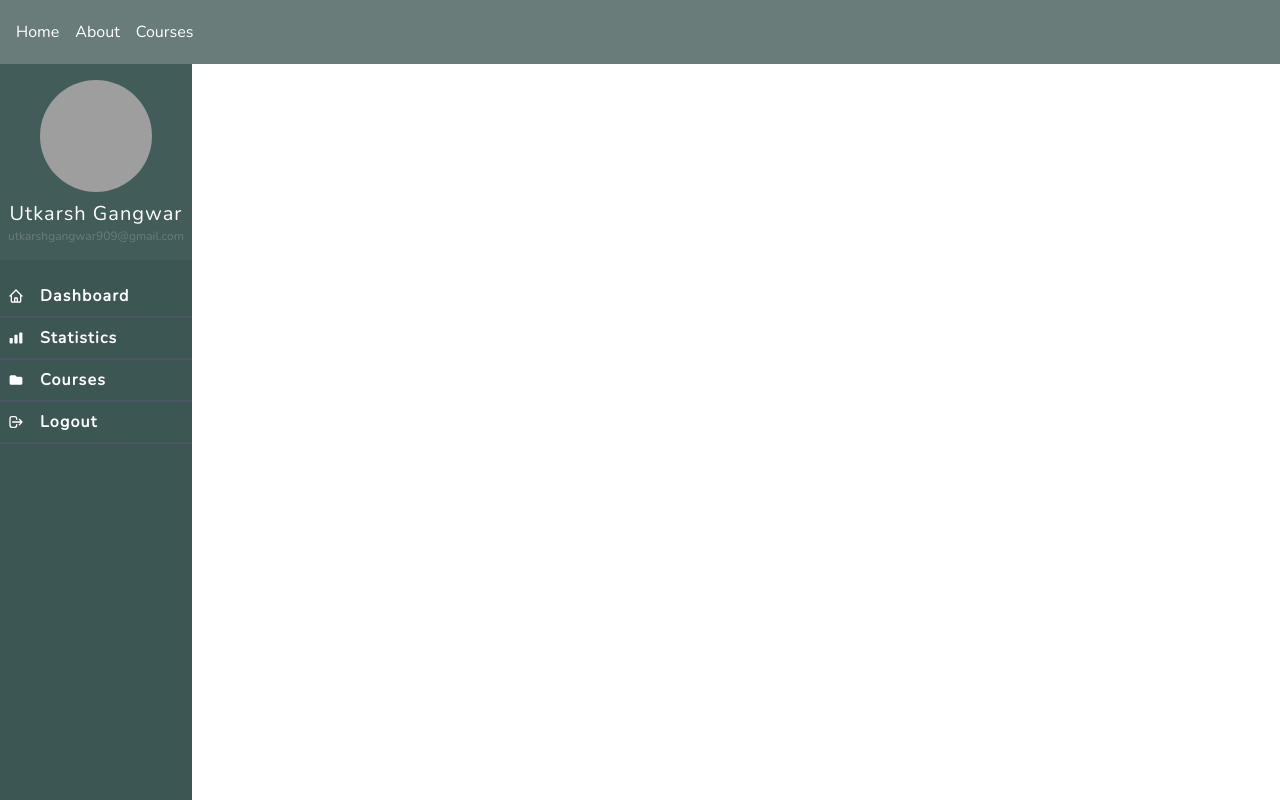
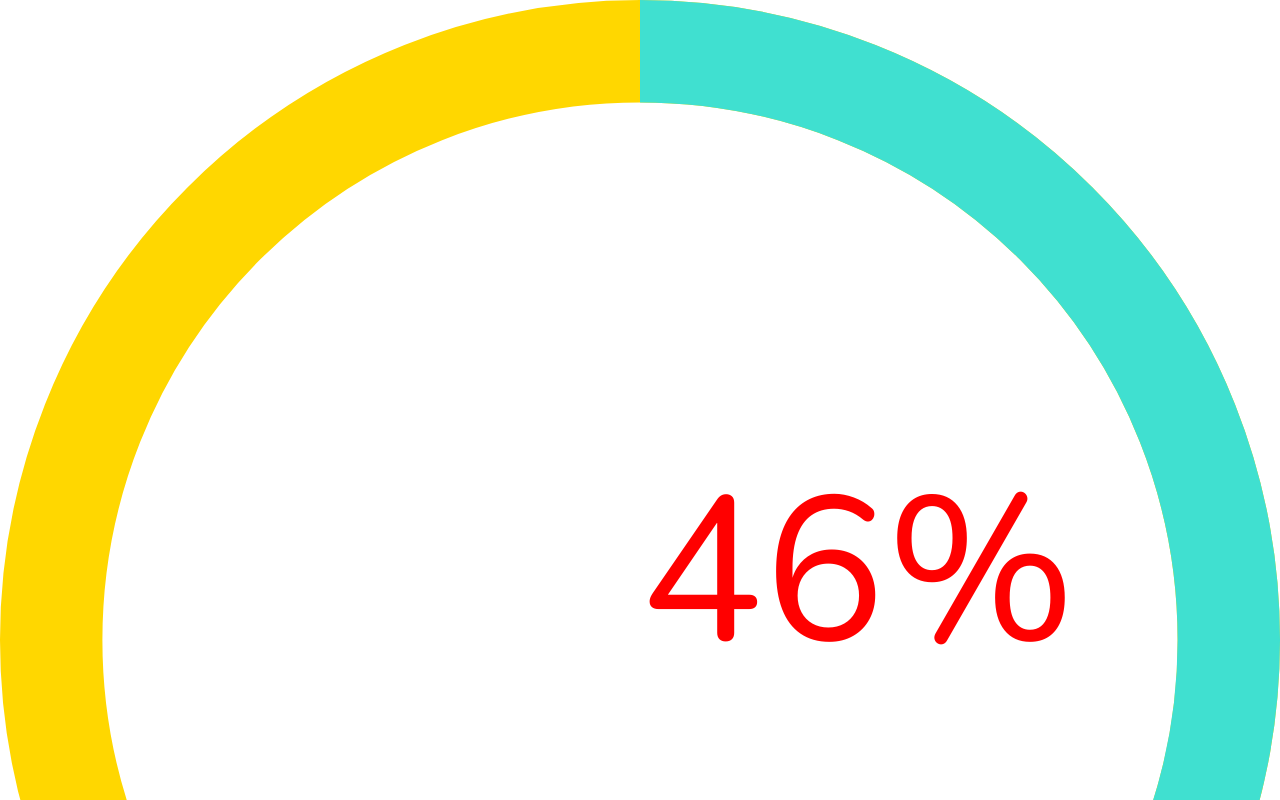
Before and after one commit to DevRyth/Time-Bank-Client, a React (Create React App) app: page /dashboard in a window 1280 px wide. Shown: the top 800 px of the page. Built offline with nearby package versions, Linux system fonts and the light colour scheme; sample sign-in values are in the browser's storage; grey boxes are pictures that could not be loaded.

Commit message:
reused list element component

```diff
--- a/package.json
+++ b/package.json
@@ -16,6 +16,7 @@
     "babel-loader": "8.1.0",
     "formik": "^2.2.9",
     "react": "^17.0.2",
+    "react-circular-progressbar": "^2.0.4",
     "react-dom": "^17.0.2",
     "react-icons": "^4.3.1",
     "react-router-dom": "^5.3.0",
--- a/src/components/Sidebar.tsx
+++ b/src/components/Sidebar.tsx
@@ -1,7 +1,7 @@
 import React from "react";
 import { Link } from "react-router-dom";
 import Avatar from "../sharedComponents/Avatar";
-import Navigation from "./Navigation";
+import ProgressBar from "../sharedComponents/ProgressBar";
 
 interface Props {
   name: string;
@@ -12,7 +12,8 @@ const Sidebar: React.FC<Props> = ({ name, email, image }) => {
   return (
     <div>
       <div>
-        <Navigation />
+        <ProgressBar />
+        {/* <Navigation /> */}
       </div>
       <div className="hidden sm:block w-max h-screen bg-primary-dark">
         <div className="bg-primary-lite p-2">
--- /dev/null
+++ b/src/sharedComponents/ProgressBar.tsx
@@ -0,0 +1,24 @@
+import React from "react";
+import { CircularProgressbar, buildStyles } from "react-circular-progressbar";
+interface Props {
+  //   percentage: string;
+}
+
+const ProgressBar: React.FC<Props> = () => {
+  const percentage = 46;
+  return (
+    <div>
+      <CircularProgressbar
+        value={percentage}
+        text={`${percentage}%`}
+        styles={buildStyles({
+          textColor: "red",
+          pathColor: "turquoise",
+          trailColor: "gold",
+        })}
+      />
+    </div>
+  );
+};
+
+export default React.memo(ProgressBar);
```
Also changed, not shown: 1 other file (tests, documents, lock files or other folders).
